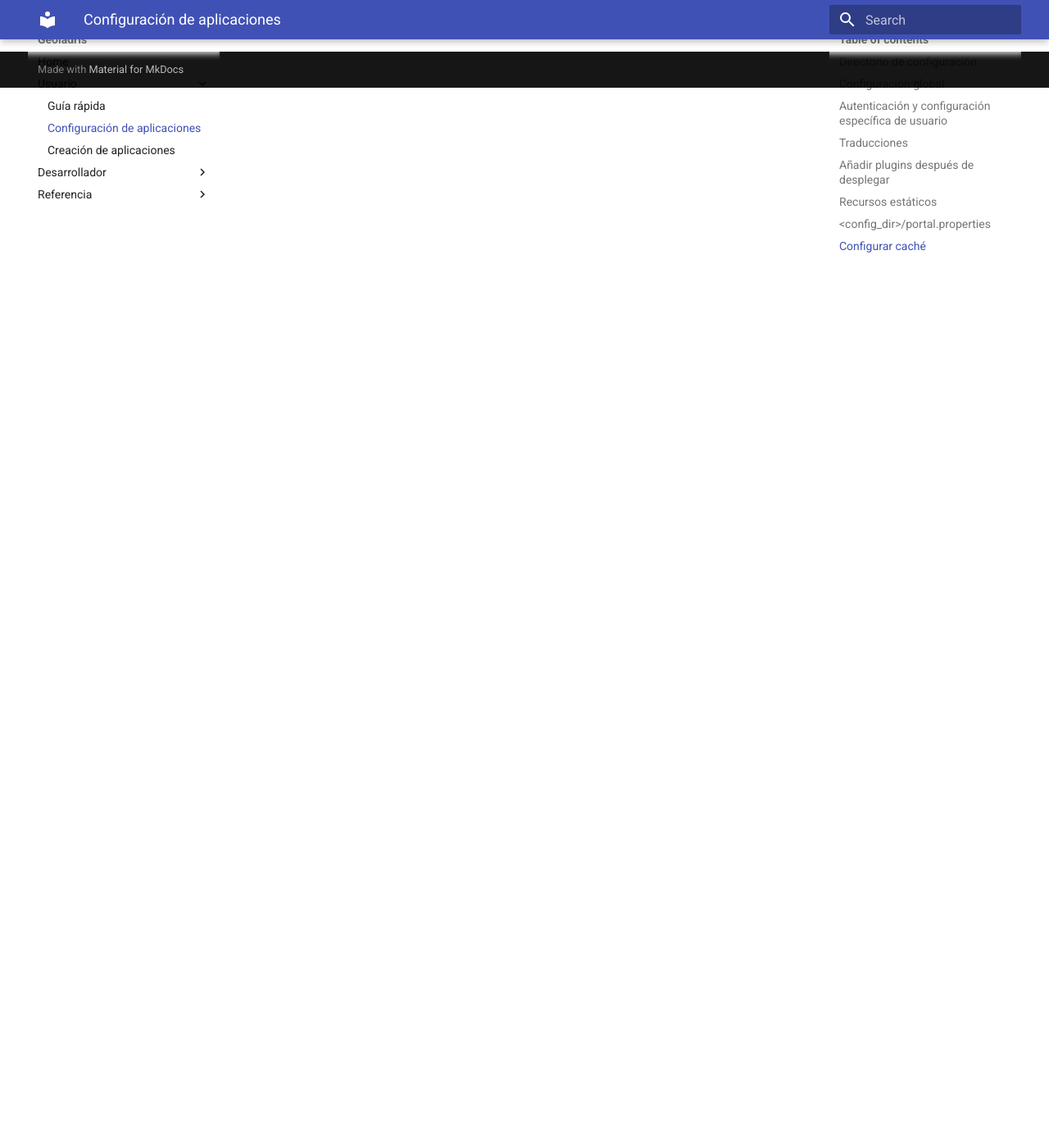
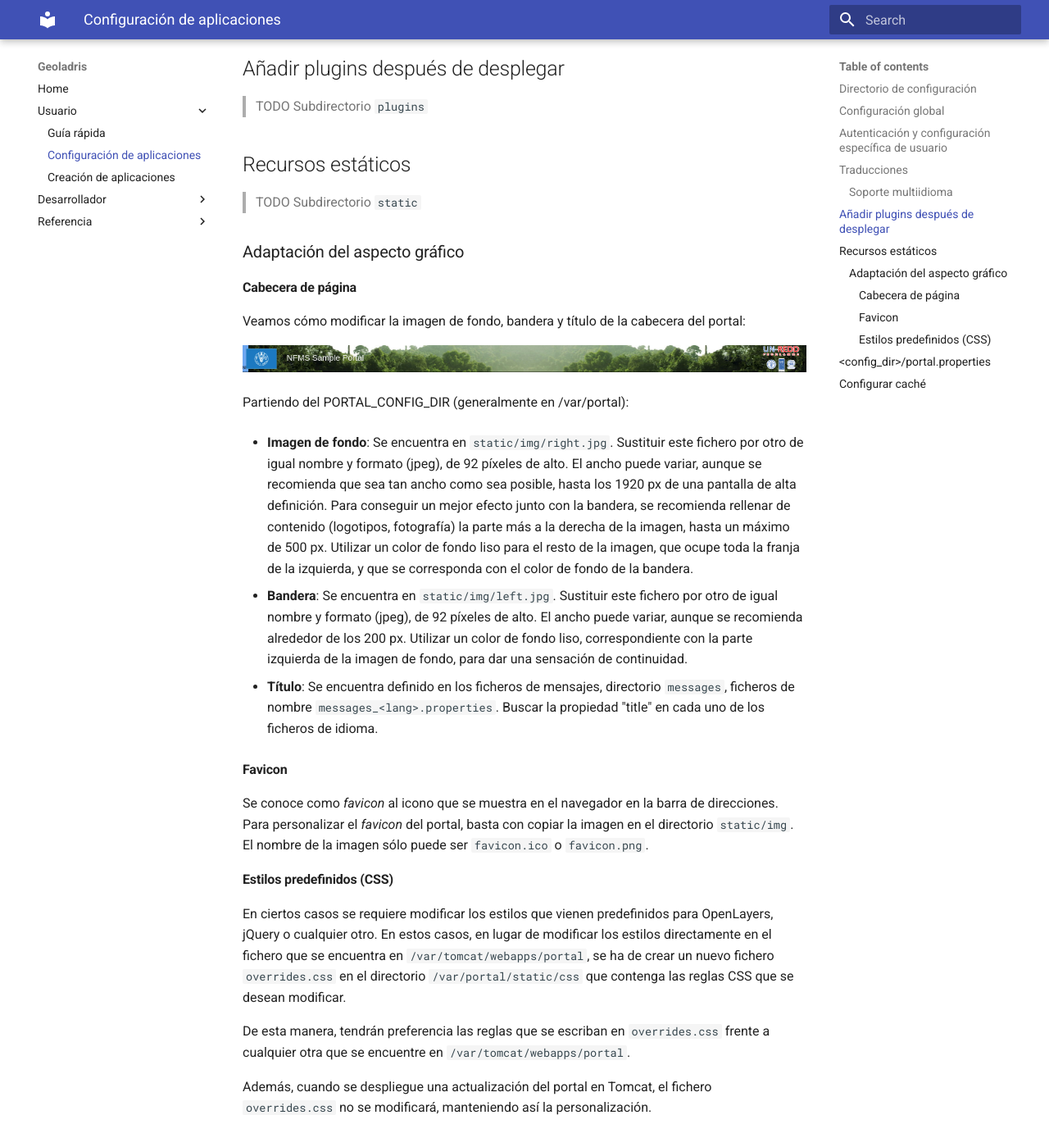
Before and after one commit to geoladris/doc, an MkDocs documentation site: the page built from docs/user/config.md, in a window 1280 px wide and 1400 px high, scrolled down 3545 px. Shown: the whole window at 82% size. Built offline with MkDocs 1.6.1 and Material for MkDocs 9.7.7, drawn with Linux system fonts in a browser that asks for light colours; old or Windows-style settings are respelled for this version of MkDocs; some of the changed text lies outside the part shown.

Commit message:
Mergeado aspectos gráficos y multiidioma

```diff
--- a/docs/user/config.md
+++ b/docs/user/config.md
@@ -104,6 +104,26 @@ Por ejemplo, para habilitar los plugins `layer-order` y `layers-editor` en el ro
 
 > TODO Subdirectorio `messages`
 
+### Soporte multiidioma
+
+En los casos anteriores vemos algunas cadenas de texto entre los símbolos `${` y `}`. Estos elementos son sustituidos por mensajes de texto traducidos a cada idioma.
+
+En el directorio `messages` contamos con un fichero `messages.properties` que contiene los mensajes por defecto. Son los textos que se usarán en caso de no encontrar mensajes traducidos a una lengua específica. Los ficheros para los distintos idiomas soportados llevan el código del idioma al final del nombre, según la `[nomenclatura ISO 639-1 de dos letras](http://en.wikipedia.org/wiki/List_of_ISO_639-1_codes)`
+
+Para añadir un nuevo idioma (por ejemplo, el guaraní):
+
+ * Editar ``portal.properties`` y añadir el elemento ``"gn": "Guaraní"`` a la propiedad ``languages``::
+
+    languages = {"gn": "Guaraní", "es": "Español", "en": "English"}
+
+ * Copiar el fichero ``messages_es.properties`` con el nuevo nombre ``messages_gn.properties``.
+ * Traducir los textos en ``messages_gn.properties``.
+ * Reiniciar la aplicación para aplicar los cambios. Desde la linea de comandos::
+
+~~~
+	$ sudo service tomcat6 restart
+~~~
+
 ## Añadir plugins después de desplegar
 
 > TODO Subdirectorio `plugins`
@@ -111,6 +131,39 @@ Por ejemplo, para habilitar los plugins `layer-order` y `layers-editor` en el ro
 ## Recursos estáticos
 
 > TODO Subdirectorio `static`
+
+### Adaptación del aspecto gráfico
+
+#### Cabecera de página
+
+Veamos cómo modificar la imagen de fondo, bandera y título de la cabecera del portal:
+
+![](../_images/header.png)
+
+Partiendo del PORTAL_CONFIG_DIR (generalmente en /var/portal):
+
+* **Imagen de fondo**: Se encuentra en `static/img/right.jpg`. Sustituir este fichero por otro de igual nombre y formato (jpeg), de 92 píxeles de alto. El ancho puede variar, aunque se recomienda que sea tan ancho como sea posible, hasta los 1920 px de una pantalla de alta definición. Para conseguir un mejor efecto junto con la bandera, se recomienda rellenar de contenido (logotipos, fotografía) la parte más a la derecha de la imagen, hasta un máximo de 500 px. Utilizar un color de fondo liso para el resto de la imagen, que ocupe toda la franja de la izquierda, y que se corresponda con el color de fondo de la bandera.
+
+* **Bandera**: Se encuentra en `static/img/left.jpg`. Sustituir este fichero por otro de igual nombre y formato (jpeg), de 92 píxeles de alto. El ancho puede variar, aunque se recomienda alrededor de los 200 px. Utilizar un color de fondo liso, correspondiente con la parte izquierda de la imagen de fondo, para dar una sensación de continuidad.
+
+* **Título**: Se encuentra definido en los ficheros de mensajes, directorio `messages`, ficheros de nombre `messages_<lang>.properties`. Buscar la propiedad "title" en cada uno de los ficheros de idioma.
+
+#### Favicon
+
+Se conoce como *favicon* al icono que se muestra en el navegador en la barra de direcciones. Para personalizar el *favicon*
+del portal, basta con copiar la imagen en el directorio `static/img`. El nombre de la imagen sólo puede ser `favicon.ico` o `favicon.png`.
+
+#### Estilos predefinidos (CSS)
+
+En ciertos casos se requiere modificar los estilos que vienen predefinidos para OpenLayers, jQuery o cualquier otro. En estos casos,
+en lugar de modificar los estilos directamente en el fichero que se encuentra en `/var/tomcat/webapps/portal`, se ha de crear
+un nuevo fichero `overrides.css` en el directorio `/var/portal/static/css` que contenga las reglas CSS que se desean modificar.
+
+De esta manera, tendrán preferencia las reglas que se escriban en `overrides.css` frente a cualquier otra que se encuentre en
+`/var/tomcat/webapps/portal`.
+
+Además, cuando se despliegue una actualización del portal en Tomcat, el fichero `overrides.css` no se modificará, manteniendo
+así la personalización.
 
 ## `<config_dir>/portal.properties`
 
```
